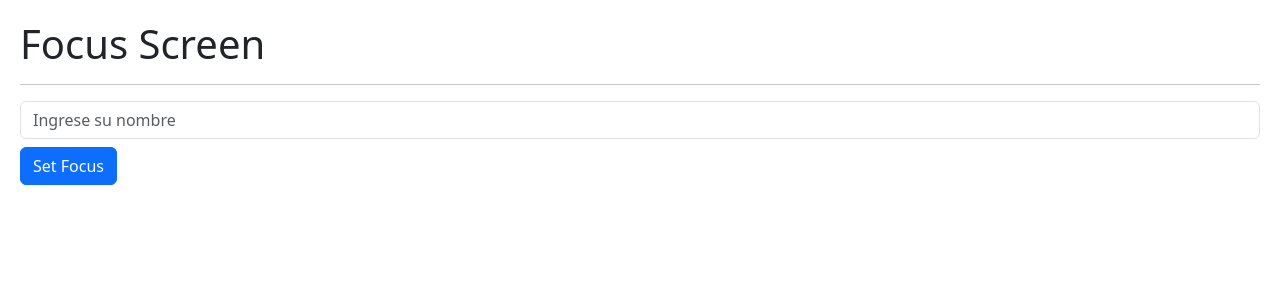
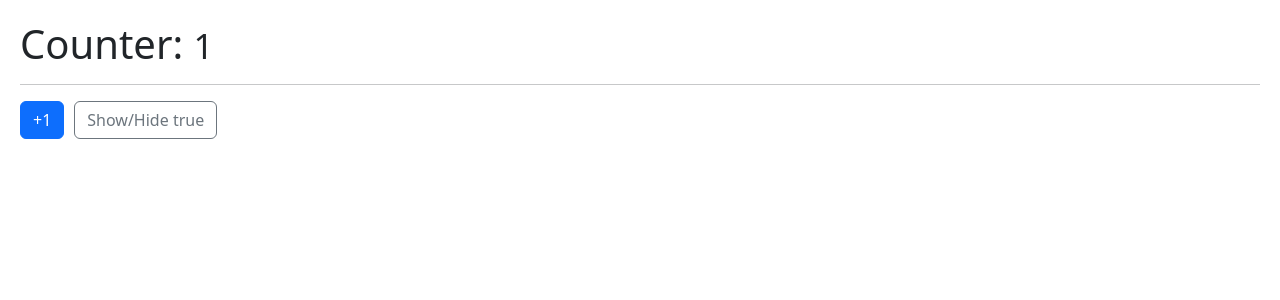
Before and after one commit to gustavcaves/05-hooks-app-fh, a React (Vite) app: page / in a window 1280 px wide. Shown: the top 300 px of the page. Built offline with nearby package versions, Linux system fonts and the light colour scheme.

Commit message:
updated component to render

```diff
--- a/src/main.jsx
+++ b/src/main.jsx
@@ -1,16 +1,18 @@
 import React from 'react'
 import ReactDOM from 'react-dom/client'
 // import { CounterApp } from './01-useState/CounterApp'
-import { CounterWithCustomHook } from './01-useState/CounterWithCustomHook'
-import { FormWithCustomHook } from './02-useEffect/FormWithCustomHook'
-import { SimpleForm } from './02-useEffect/SimpleForm'
-import { MultipleCustomHooks } from './03-examples/MultipleCustomHooks'
-import { FocusScreen } from './04-useRef/FocusScreen'
+// import { CounterWithCustomHook } from './01-useState/CounterWithCustomHook'
+// import { FormWithCustomHook } from './02-useEffect/FormWithCustomHook'
+// import { SimpleForm } from './02-useEffect/SimpleForm'
+// import { MultipleCustomHooks } from './03-examples/MultipleCustomHooks'
+// import { FocusScreen } from './04-useRef/FocusScreen'
+// import { Layout } from './05-useLayoutEffect/Layout'
+import { Memorize } from './06-memos/Memorize'
 // import { HooksApp } from './HooksApp'
 import './index.css'
 
 ReactDOM.createRoot(document.getElementById('root')).render(
   // <React.StrictMode>
-    <FocusScreen />
+    <Memorize />
   // </React.StrictMode>
 )
```
